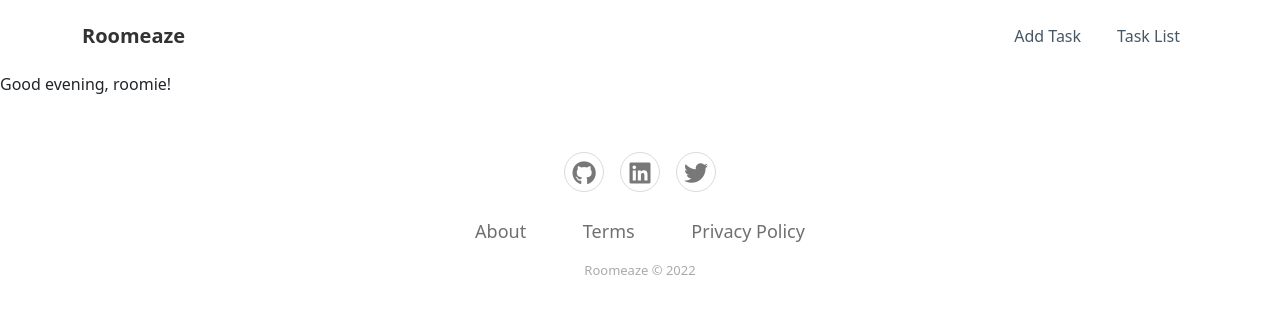
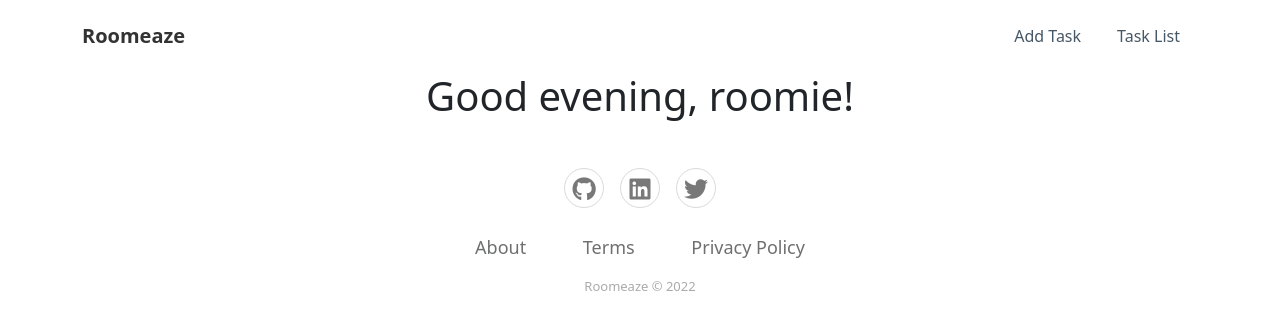
Before and after one commit to 7ay1or/chorechart, a Node server app: page / in a window 1280 px wide. Shown: the top 332 px of the page. Run offline with Node 20, Linux system fonts and the light colour scheme; some libraries are stand-ins or nearby versions.

Commit message:
Change dashboard greeting to header

```diff
--- a/views/pages/index.ejs
+++ b/views/pages/index.ejs
@@ -6,9 +6,9 @@
   </head>
   <body>
     <%- include('../partials/header'); %>
-
-    <p>Good <%= helper.getTimeOfDay() %>, roomie!</p>
-
+    <div class="container">
+      <h1 class="text-center">Good <%= helper.getTimeOfDay() %>, roomie!</h1>
+    </div>
     <%- include('../partials/footer'); %>
   </body>
 </html>
```
